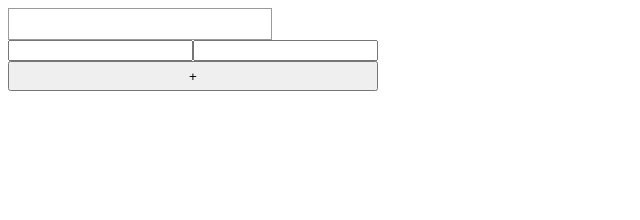
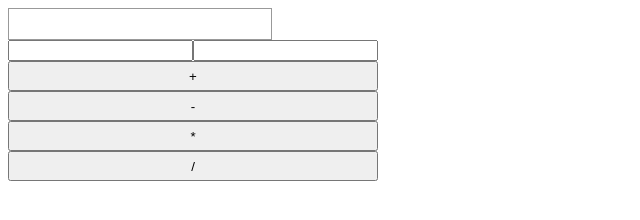
Before and after one commit to juandavid86/calculadora, a plain HTML site: page index.html in a window 1280 px wide. Shown: the whole page, without its empty margins (0-640 px from the left). Drawn offline with Linux system fonts and the light colour scheme.

Commit message:
include operations

```diff
--- a/index.html
+++ b/index.html
@@ -43,7 +43,9 @@
         <tr>
           <td colspan="2">
             <button type="button" class="sign" onclick="sumar()">+</button>
-
+            <button type="button" class="sign" onclick="resta()">-</button>
+            <button type="button" class="sign" onclick="multiplica()">*</button>
+            <button type="button" class="sign" onclick="divide()">/</button>
           </td>
         </tr>
       </table>
--- a/index.js
+++ b/index.js
@@ -8,3 +8,37 @@ function sumar() {
 
   result.innerHTML = sum
 }
+
+function resta() {
+  var number1 = document.getElementById('number1').value
+  var number2 = document.getElementById('number2').value
+
+  var resta = parseInt(number1) - parseInt(number2)
+
+  var result = document.getElementById('result')
+
+  result.innerHTML = resta
+}
+
+function multiplica() {
+  var number1 = document.getElementById('number1').value
+  var number2 = document.getElementById('number2').value
+
+  var multiplica = parseInt(number1) * parseInt(number2)
+
+  var result = document.getElementById('result')
+
+  result.innerHTML = multiplica
+}
+
+
+function divide() {
+  var number1 = document.getElementById('number1').value
+  var number2 = document.getElementById('number2').value
+
+  var divide = parseInt(number1) / parseInt(number2)
+
+  var result = document.getElementById('result')
+
+  result.innerHTML = divide
+}
```
